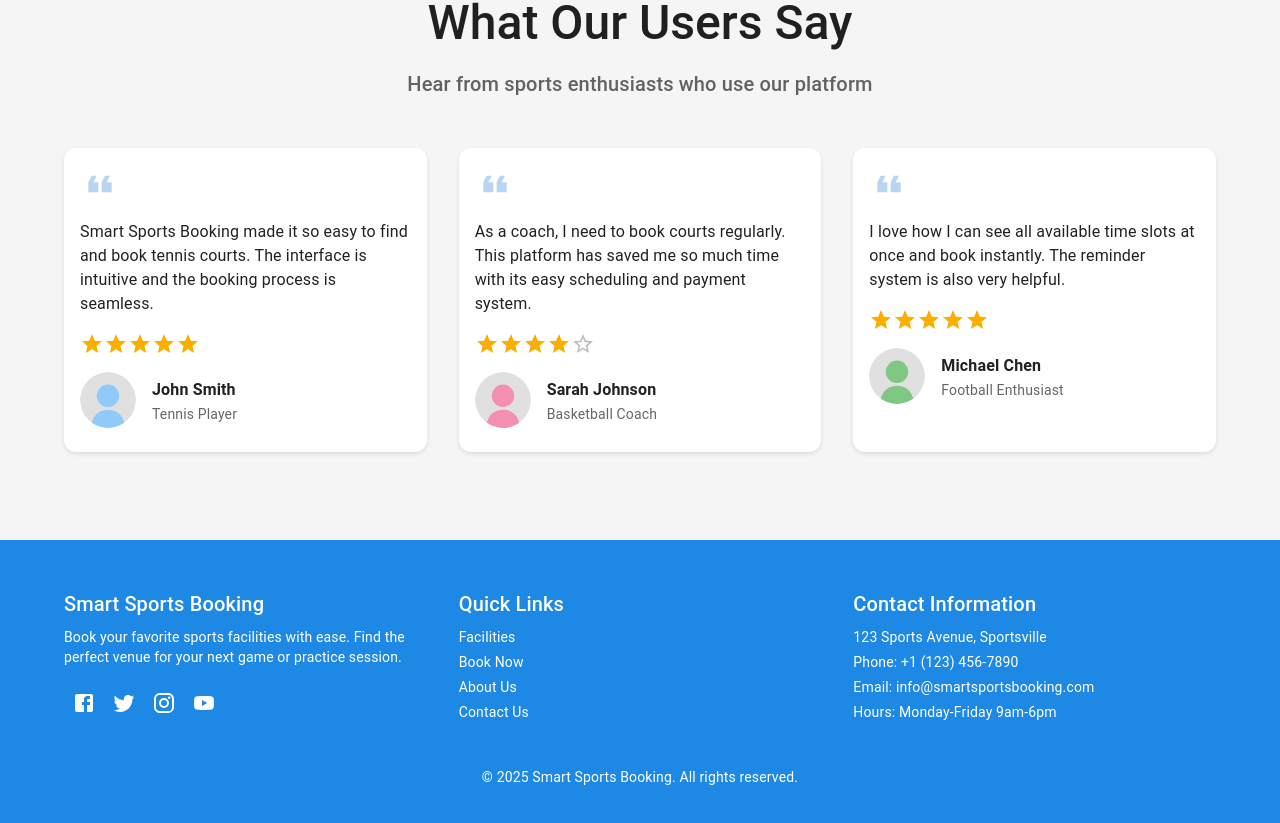
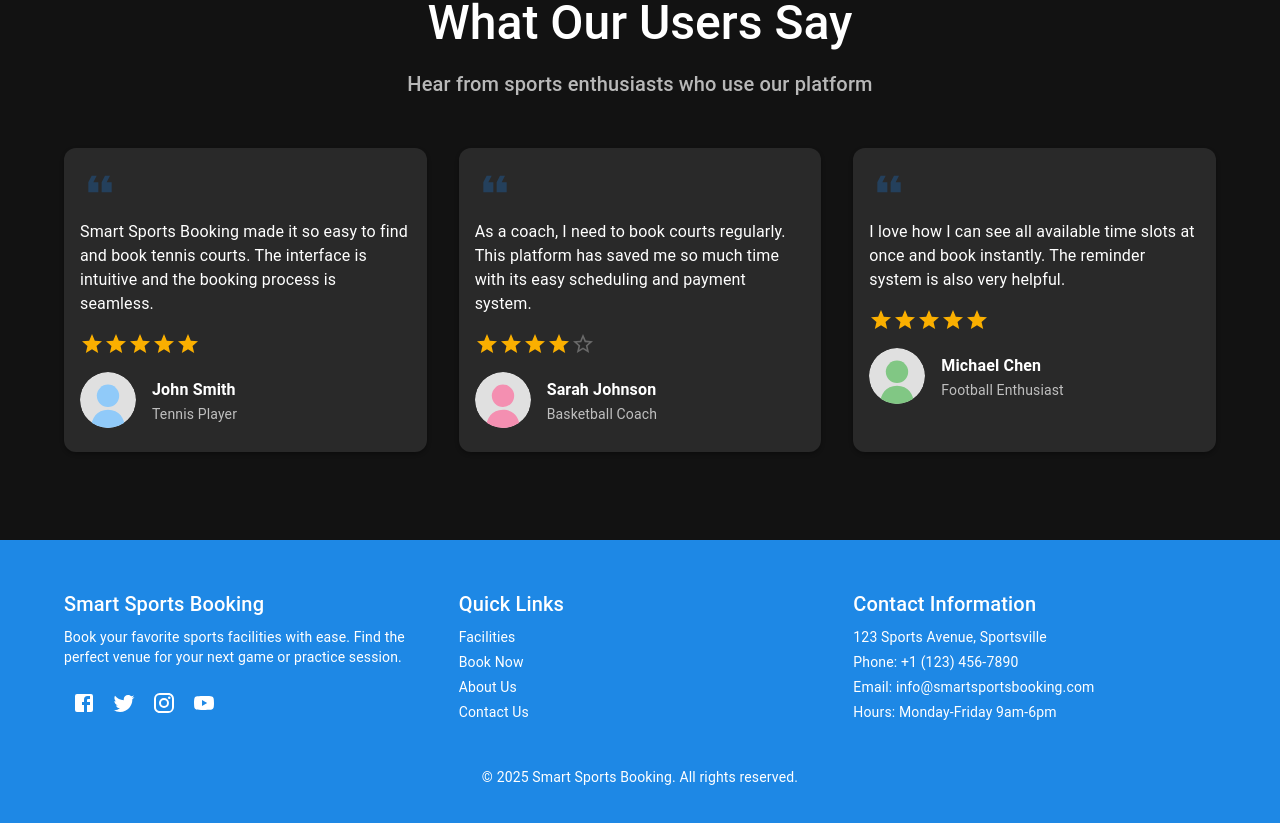
Before and after one commit to foo614/smart-sports-booking, a React (Create React App) app: page / in a window 1280 px wide. Shown: the part 2039-2862 px from the top of the page. Built offline with nearby package versions, Linux system fonts and the light colour scheme.

Commit message:
Set dark mode as default theme

```diff
--- a/src/contexts/ThemeContext.tsx
+++ b/src/contexts/ThemeContext.tsx
@@ -7,7 +7,7 @@
 };
 
 const ThemeContext = createContext<ThemeContextType>({
-  mode: 'light',
+  mode: 'dark',
   toggleColorMode: () => {},
 });
 
@@ -20,7 +20,7 @@
 export const ThemeProvider: React.FC<ThemeProviderProps> = ({ children }) => {
   // Check if user has a preference stored in localStorage
   const storedMode = localStorage.getItem('themeMode') as PaletteMode | null;
-  const [mode, setMode] = useState<PaletteMode>(storedMode || 'light');
+  const [mode, setMode] = useState<PaletteMode>(storedMode || 'dark');
 
   // Update localStorage when mode changes
   useEffect(() => {
```
